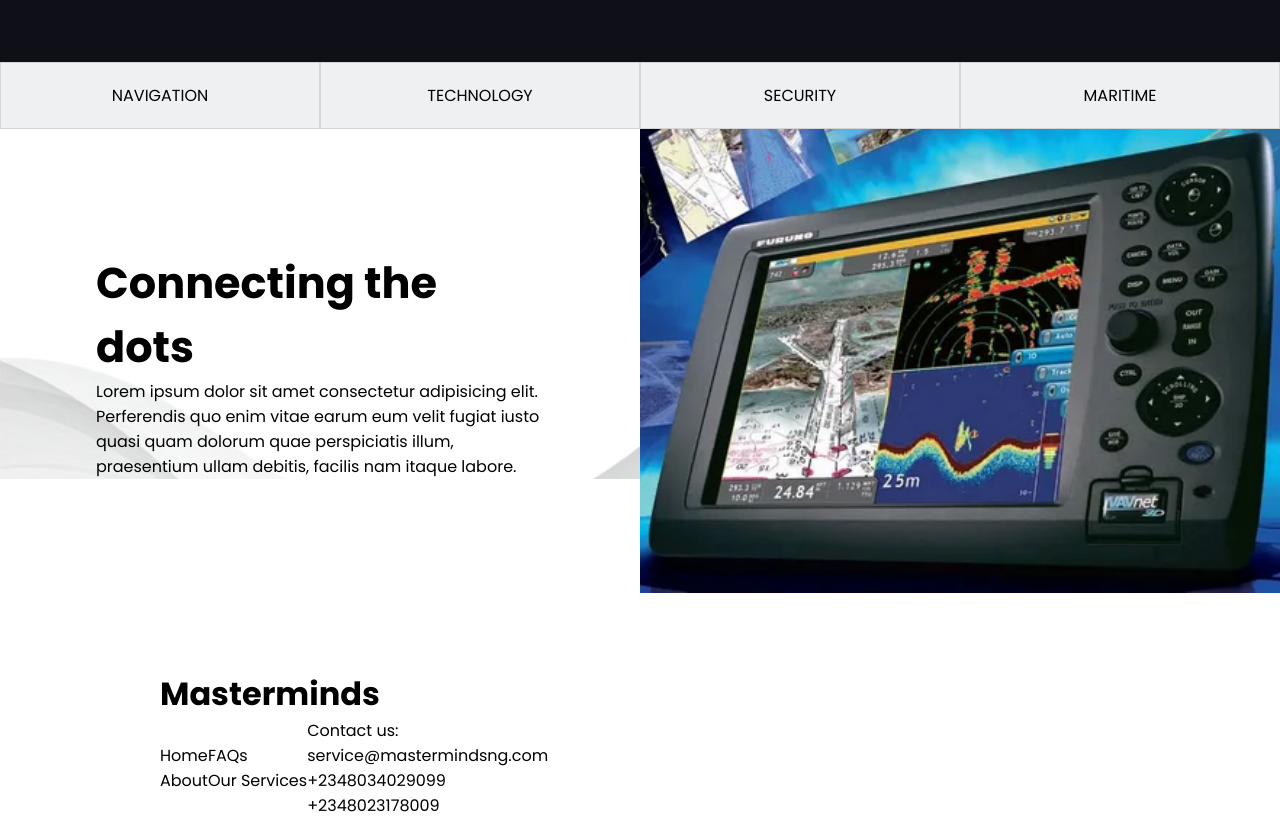
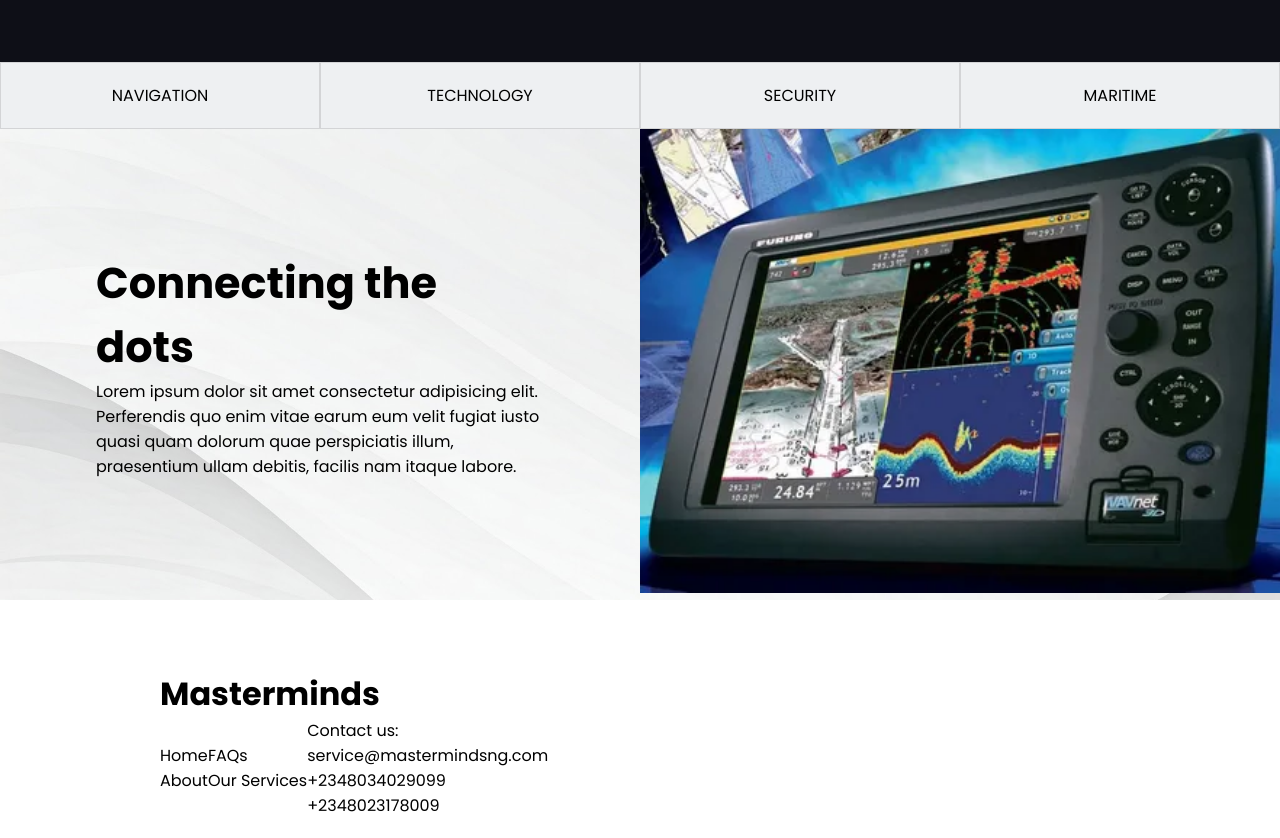
Before and after one commit to kennsawyerr/masterminds-site, a React (Vite) app: page / in a window 1280 px wide. Shown: the part 1120-1958 px from the top of the page. Built offline with nearby package versions, Linux system fonts and the light colour scheme.

Commit message:
modified:   src/App.css

```diff
--- a/src/App.css
+++ b/src/App.css
@@ -370,18 +370,16 @@ img {
   background-color: #ffff;
   color: black;
   align-items: center;
-
+  background: url("/public/the-one.jpg");
+  background-size: cover;
   justify-content: center;
   /* border: 2px solid yellow; */
+
   align-items: center;
 }
 .comp-values-hero {
   flex: 1;
   height: auto;
-   background: url("/public/the-one-edit.png");
-  background-size: cover;
-  height: max-content;
-  /* padding: 100% 0; */
 }
 .comp-values-hero .textbox {
   width: 70%;
```
